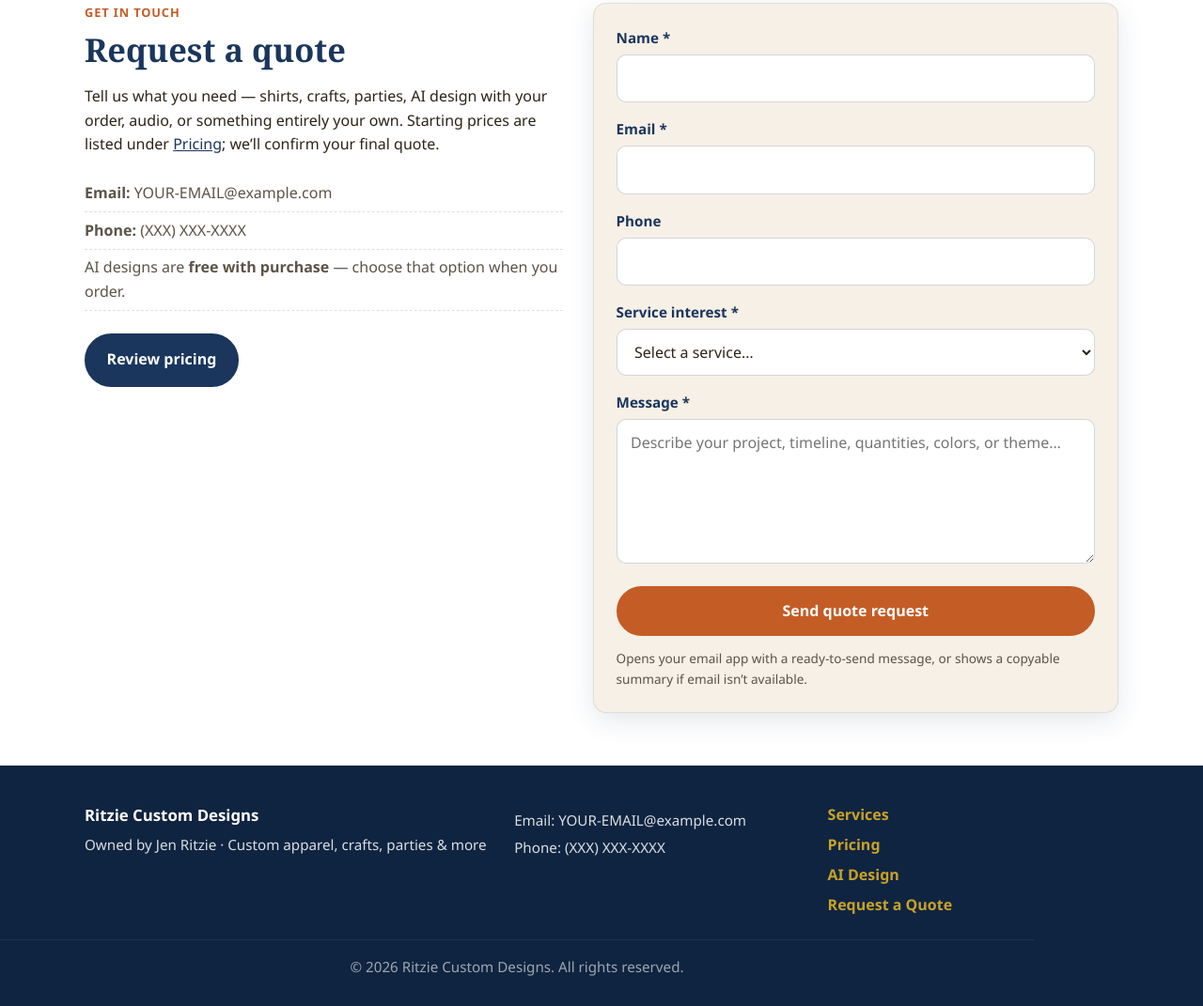
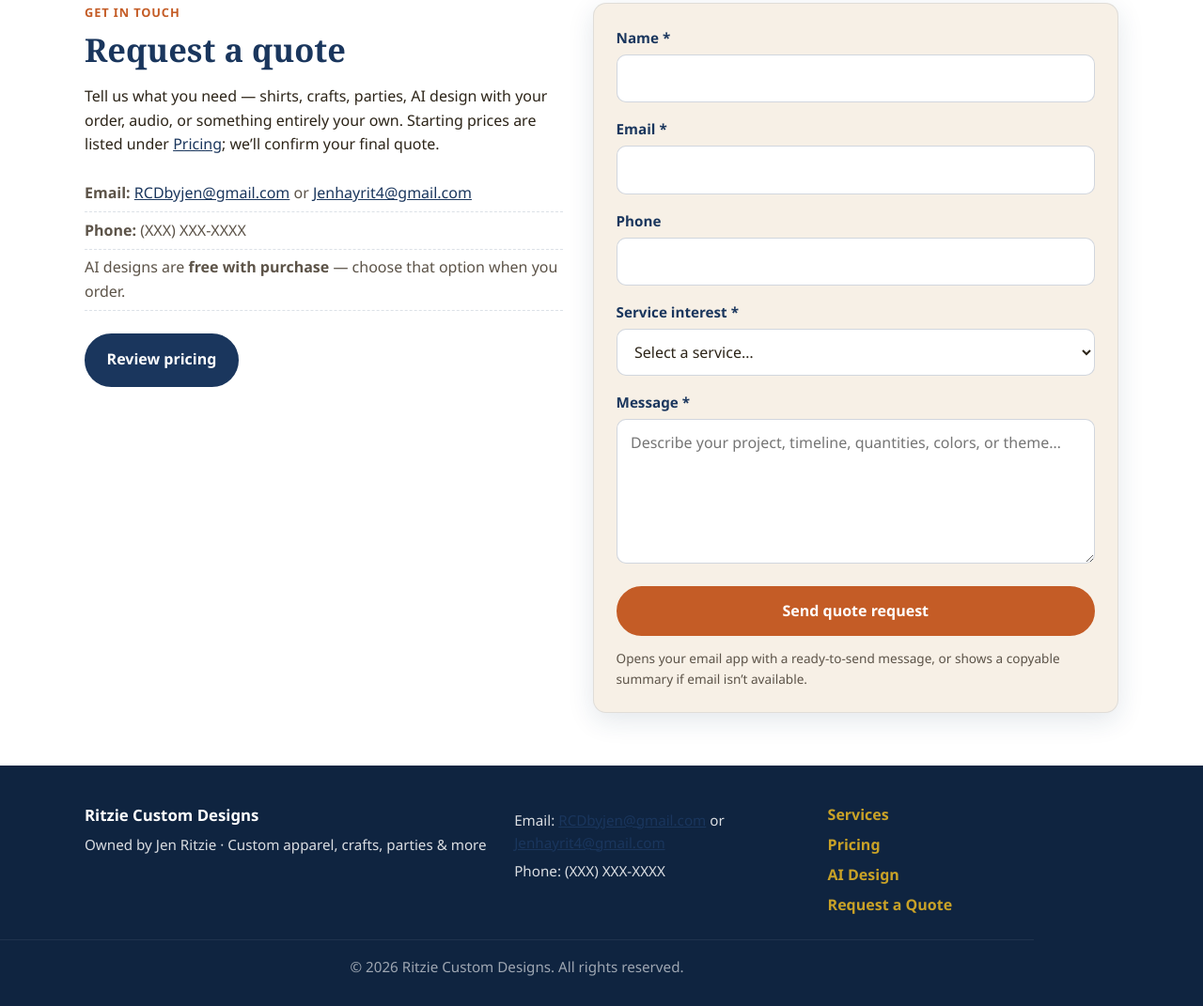
Before and after one commit to 1patriot-productions/1Patriot, a plain HTML site: page index.html in a window 1280 px wide. Shown: the part 6349-7420 px from the top of the page at 94% size. Drawn offline with Linux system fonts and the light colour scheme.

Commit message:
Set quote request emails

```diff
--- a/index.html
+++ b/index.html
@@ -433,7 +433,7 @@
             entirely your own. Starting prices are listed under <a href="#pricing">Pricing</a>; we’ll confirm your final quote.
           </p>
           <ul class="contact-notes">
-            <li><strong>Email:</strong> YOUR-EMAIL@example.com</li>
+            <li><strong>Email:</strong> <a href="mailto:RCDbyjen@gmail.com">RCDbyjen@gmail.com</a> or <a href="mailto:Jenhayrit4@gmail.com">Jenhayrit4@gmail.com</a></li>
             <li><strong>Phone:</strong> (XXX) XXX-XXXX</li>
             <li>AI designs are <strong>free with purchase</strong> — choose that option when you order.</li>
           </ul>
@@ -510,7 +510,7 @@
         <p>Owned by Jen Ritzie · Custom apparel, crafts, parties &amp; more</p>
       </div>
       <div>
-        <p>Email: YOUR-EMAIL@example.com</p>
+        <p>Email: <a href="mailto:RCDbyjen@gmail.com">RCDbyjen@gmail.com</a> or <a href="mailto:Jenhayrit4@gmail.com">Jenhayrit4@gmail.com</a></p>
         <p>Phone: (XXX) XXX-XXXX</p>
       </div>
       <div class="footer-links">
--- a/script.js
+++ b/script.js
@@ -1,7 +1,8 @@
 (function () {
   "use strict";
 
-  const CONTACT_EMAIL = "YOUR-EMAIL@example.com";
+  const CONTACT_EMAIL = "RCDbyjen@gmail.com,Jenhayrit4@gmail.com";
+  const CONTACT_EMAIL_DISPLAY = "RCDbyjen@gmail.com or Jenhayrit4@gmail.com";
   const PARTY_PER_PERSON = 10;
 
   // Year in footer
@@ -253,7 +254,7 @@
       const body = buildBody(data);
       const mailto =
         "mailto:" +
-        encodeURIComponent(CONTACT_EMAIL) +
+        CONTACT_EMAIL +
         "?subject=" +
         encodeURIComponent(subject) +
         "&body=" +
@@ -273,9 +274,9 @@
         if (successNote) {
           successNote.textContent = mailtoOpened
             ? "If your email app opened, just hit send. Otherwise, copy the message below and email it to " +
-              CONTACT_EMAIL +
+              CONTACT_EMAIL_DISPLAY +
               "."
-            : "Copy the message below and email it to " + CONTACT_EMAIL + ".";
+            : "Copy the message below and email it to " + CONTACT_EMAIL_DISPLAY + ".";
         }
         if (messageCopy) {
           messageCopy.textContent =
```
